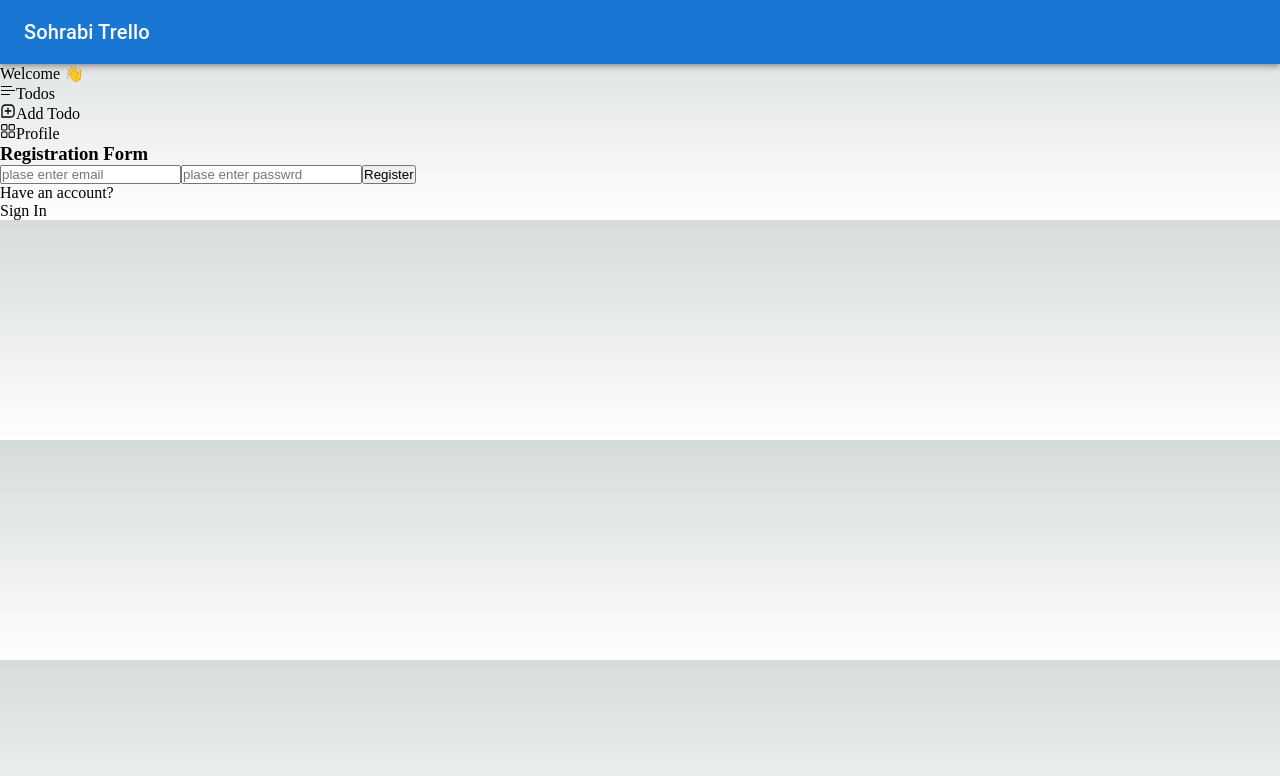
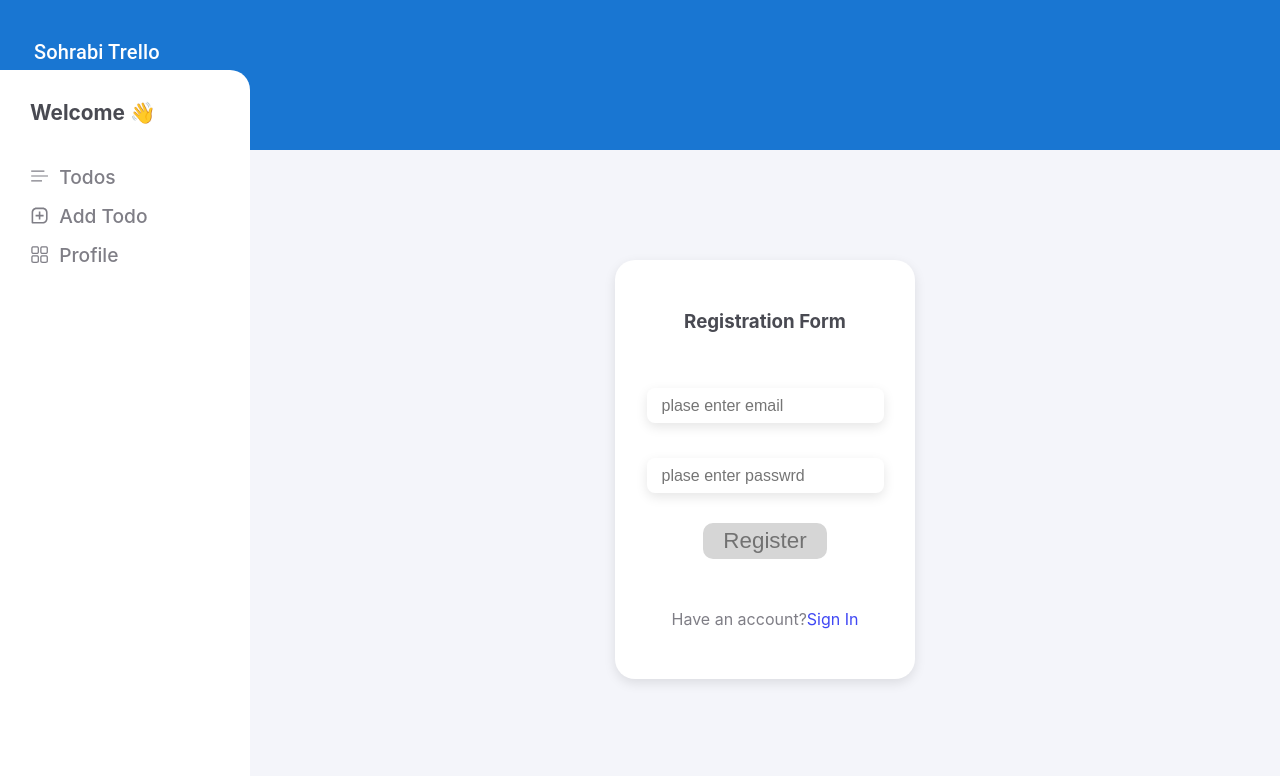
Before and after one commit to mohammadsohrabi2021/Trello, a Next.js app: page /signup in a window 1280 px wide. Shown: the top 776 px of the page. Built offline with nearby package versions, Linux system fonts and the light colour scheme; no server answers.

Commit message:
change style project done

```diff
--- a/styles/Home.module.css
+++ /dev/null
@@ -1,229 +0,0 @@
-.main {
-  display: flex;
-  flex-direction: column;
-  justify-content: space-between;
-  align-items: center;
-  padding: 6rem;
-  min-height: 100vh;
-}
-
-.description {
-  display: inherit;
-  justify-content: inherit;
-  align-items: inherit;
-  font-size: 0.85rem;
-  max-width: var(--max-width);
-  width: 100%;
-  z-index: 2;
-  font-family: var(--font-mono);
-}
-
-.description a {
-  display: flex;
-  justify-content: center;
-  align-items: center;
-  gap: 0.5rem;
-}
-
-.description p {
-  position: relative;
-  margin: 0;
-  padding: 1rem;
-  background-color: rgba(var(--callout-rgb), 0.5);
-  border: 1px solid rgba(var(--callout-border-rgb), 0.3);
-  border-radius: var(--border-radius);
-}
-
-.code {
-  font-weight: 700;
-  font-family: var(--font-mono);
-}
-
-.grid {
-  display: grid;
-  grid-template-columns: repeat(4, minmax(25%, auto));
-  width: var(--max-width);
-  max-width: 100%;
-}
-
-.card {
-  padding: 1rem 1.2rem;
-  border-radius: var(--border-radius);
-  background: rgba(var(--card-rgb), 0);
-  border: 1px solid rgba(var(--card-border-rgb), 0);
-  transition: background 200ms, border 200ms;
-}
-
-.card span {
-  display: inline-block;
-  transition: transform 200ms;
-}
-
-.card h2 {
-  font-weight: 600;
-  margin-bottom: 0.7rem;
-}
-
-.card p {
-  margin: 0;
-  opacity: 0.6;
-  font-size: 0.9rem;
-  line-height: 1.5;
-  max-width: 30ch;
-}
-
-.center {
-  display: flex;
-  justify-content: center;
-  align-items: center;
-  position: relative;
-  padding: 4rem 0;
-}
-
-.center::before {
-  background: var(--secondary-glow);
-  border-radius: 50%;
-  width: 480px;
-  height: 360px;
-  margin-left: -400px;
-}
-
-.center::after {
-  background: var(--primary-glow);
-  width: 240px;
-  height: 180px;
-  z-index: -1;
-}
-
-.center::before,
-.center::after {
-  content: '';
-  left: 50%;
-  position: absolute;
-  filter: blur(45px);
-  transform: translateZ(0);
-}
-
-.logo {
-  position: relative;
-}
-/* Enable hover only on non-touch devices */
-@media (hover: hover) and (pointer: fine) {
-  .card:hover {
-    background: rgba(var(--card-rgb), 0.1);
-    border: 1px solid rgba(var(--card-border-rgb), 0.15);
-  }
-
-  .card:hover span {
-    transform: translateX(4px);
-  }
-}
-
-@media (prefers-reduced-motion) {
-  .card:hover span {
-    transform: none;
-  }
-}
-
-/* Mobile */
-@media (max-width: 700px) {
-  .content {
-    padding: 4rem;
-  }
-
-  .grid {
-    grid-template-columns: 1fr;
-    margin-bottom: 120px;
-    max-width: 320px;
-    text-align: center;
-  }
-
-  .card {
-    padding: 1rem 2.5rem;
-  }
-
-  .card h2 {
-    margin-bottom: 0.5rem;
-  }
-
-  .center {
-    padding: 8rem 0 6rem;
-  }
-
-  .center::before {
-    transform: none;
-    height: 300px;
-  }
-
-  .description {
-    font-size: 0.8rem;
-  }
-
-  .description a {
-    padding: 1rem;
-  }
-
-  .description p,
-  .description div {
-    display: flex;
-    justify-content: center;
-    position: fixed;
-    width: 100%;
-  }
-
-  .description p {
-    align-items: center;
-    inset: 0 0 auto;
-    padding: 2rem 1rem 1.4rem;
-    border-radius: 0;
-    border: none;
-    border-bottom: 1px solid rgba(var(--callout-border-rgb), 0.25);
-    background: linear-gradient(
-      to bottom,
-      rgba(var(--background-start-rgb), 1),
-      rgba(var(--callout-rgb), 0.5)
-    );
-    background-clip: padding-box;
-    backdrop-filter: blur(24px);
-  }
-
-  .description div {
-    align-items: flex-end;
-    pointer-events: none;
-    inset: auto 0 0;
-    padding: 2rem;
-    height: 200px;
-    background: linear-gradient(
-      to bottom,
-      transparent 0%,
-      rgb(var(--background-end-rgb)) 40%
-    );
-    z-index: 1;
-  }
-}
-
-/* Tablet and Smaller Desktop */
-@media (min-width: 701px) and (max-width: 1120px) {
-  .grid {
-    grid-template-columns: repeat(2, 50%);
-  }
-}
-
-@media (prefers-color-scheme: dark) {
-  .vercelLogo {
-    filter: invert(1);
-  }
-
-  .logo {
-    filter: invert(1) drop-shadow(0 0 0.3rem #ffffff70);
-  }
-}
-
-@keyframes rotate {
-  from {
-    transform: rotate(360deg);
-  }
-  to {
-    transform: rotate(0deg);
-  }
-}
--- a/styles/globals.css
+++ b/styles/globals.css
@@ -1,76 +1,12 @@
-:root {
-  --max-width: 1100px;
-  --border-radius: 12px;
-  --font-mono: ui-monospace, Menlo, Monaco, 'Cascadia Mono', 'Segoe UI Mono',
-    'Roboto Mono', 'Oxygen Mono', 'Ubuntu Monospace', 'Source Code Pro',
-    'Fira Mono', 'Droid Sans Mono', 'Courier New', monospace;
-
-  --foreground-rgb: 0, 0, 0;
-  --background-start-rgb: 214, 219, 220;
-  --background-end-rgb: 255, 255, 255;
-
-  --primary-glow: conic-gradient(
-    from 180deg at 50% 50%,
-    #16abff33 0deg,
-    #0885ff33 55deg,
-    #54d6ff33 120deg,
-    #0071ff33 160deg,
-    transparent 360deg
-  );
-  --secondary-glow: radial-gradient(
-    rgba(255, 255, 255, 1),
-    rgba(255, 255, 255, 0)
-  );
-
-  --tile-start-rgb: 239, 245, 249;
-  --tile-end-rgb: 228, 232, 233;
-  --tile-border: conic-gradient(
-    #00000080,
-    #00000040,
-    #00000030,
-    #00000020,
-    #00000010,
-    #00000010,
-    #00000080
-  );
-
-  --callout-rgb: 238, 240, 241;
-  --callout-border-rgb: 172, 175, 176;
-  --card-rgb: 180, 185, 188;
-  --card-border-rgb: 131, 134, 135;
+html,
+body {
+  font-family: -apple-system, BlinkMacSystemFont, Segoe UI, Roboto, Oxygen,
+    Ubuntu, Cantarell, Fira Sans, Droid Sans, Helvetica Neue, sans-serif;
 }
 
-@media (prefers-color-scheme: dark) {
-  :root {
-    --foreground-rgb: 255, 255, 255;
-    --background-start-rgb: 0, 0, 0;
-    --background-end-rgb: 0, 0, 0;
-
-    --primary-glow: radial-gradient(rgba(1, 65, 255, 0.4), rgba(1, 65, 255, 0));
-    --secondary-glow: linear-gradient(
-      to bottom right,
-      rgba(1, 65, 255, 0),
-      rgba(1, 65, 255, 0),
-      rgba(1, 65, 255, 0.3)
-    );
-
-    --tile-start-rgb: 2, 13, 46;
-    --tile-end-rgb: 2, 5, 19;
-    --tile-border: conic-gradient(
-      #ffffff80,
-      #ffffff40,
-      #ffffff30,
-      #ffffff20,
-      #ffffff10,
-      #ffffff10,
-      #ffffff80
-    );
-
-    --callout-rgb: 20, 20, 20;
-    --callout-border-rgb: 108, 108, 108;
-    --card-rgb: 100, 100, 100;
-    --card-border-rgb: 200, 200, 200;
-  }
+a {
+  color: inherit;
+  text-decoration: none;
 }
 
 * {
@@ -79,29 +15,352 @@
   margin: 0;
 }
 
-html,
-body {
-  max-width: 100vw;
-  overflow-x: hidden;
+header {
+  background-color: #3f47f4;
+  height: 150px;
+  color: #fff;
+  font-size: 1.5rem;
+  font-weight: bold;
+  padding: 20px 10px;
+  display: flex;
+  justify-content: space-between;
 }
 
-body {
-  color: rgb(var(--foreground-rgb));
-  background: linear-gradient(
-      to bottom,
-      transparent,
-      rgb(var(--background-end-rgb))
-    )
-    rgb(var(--background-start-rgb));
+header button {
+  background-color: #3f47f4;
+  border: 1px solid #fff;
+  height: fit-content;
+  color: #fff;
+  font-size: 1.1rem;
+  padding: 5px 10px;
 }
 
-a {
-  color: inherit;
-  text-decoration: none;
+header button svg {
+  margin-left: 10px;
 }
 
-@media (prefers-color-scheme: dark) {
-  html {
-    color-scheme: dark;
-  }
+.container--main {
+  display: flex;
+  min-height: calc(100vh - 150px);
 }
+
+aside {
+  background-color: #fff;
+  width: 250px;
+  position: relative;
+  bottom: 80px;
+  border-top-right-radius: 20px;
+  color: #7f7e86;
+  padding: 30px 0 0 30px;
+}
+
+aside p {
+  color: #494a52;
+  font-size: 1.3rem;
+  font-weight: bold;
+  margin-bottom: 40px;
+}
+
+aside li {
+  font-size: 1.2rem;
+  font-weight: 500;
+  color: F4F5FA;
+  margin: 15px 0;
+  display: flex;
+  align-items: center;
+}
+
+aside li a {
+  margin-left: 10px;
+}
+
+li {
+  list-style: none;
+}
+
+section {
+  background-color: #f4f5fa;
+  flex-grow: 1;
+  padding: 10px;
+  /* width: 100%; */
+}
+
+h2 {
+  color: #494a52;
+  display: flex;
+  align-items: center;
+  margin-bottom: 30px;
+}
+
+h2 svg {
+  margin-right: 10px;
+}
+
+.add-form {
+  display: flex;
+  flex-direction: column;
+  padding: 20px;
+}
+
+.add-form__input {
+  margin-top: 20px;
+}
+
+.add-form__input--first {
+  display: flex;
+  flex-direction: column;
+  margin-bottom: 50px;
+}
+
+label {
+  color: #7f7e86;
+  font-size: 1.3rem;
+}
+
+input {
+  border: none;
+  border-radius: 8px;
+  margin-top: 5px;
+  background-color: #fff;
+  color: #7f7e86;
+  font-size: 1rem;
+  box-shadow: rgba(0, 0, 0, 0.1) 0px 4px 12px;
+  padding: 5px 15px;
+  height: 35px;
+  outline: none;
+  max-width: 500px;
+}
+
+.add-form__input--second {
+  display: flex;
+  flex-direction: column;
+  margin-bottom: 20px;
+  width: fit-content;
+}
+
+.add-form__input--second div {
+  display: flex;
+  align-items: center;
+  justify-content: space-between;
+  padding: 0 10px;
+  border-radius: 10px;
+  color: white;
+  margin: 10px 0;
+}
+
+.add-form__input--second input {
+  box-shadow: none;
+  margin-left: 10px;
+  width: 18px;
+}
+
+.add-form__input--second label {
+  color: white;
+  display: flex;
+  align-items: center;
+}
+
+.add-form__input--second label svg {
+  margin-right: 10px;
+}
+
+.add-form__input--second .todo {
+  background-color: #f2b82e;
+}
+
+.add-form__input--second .inProgress {
+  background-color: #1be2b1;
+}
+
+.add-form__input--second .review {
+  background-color: #3f79f7;
+}
+
+.add-form__input--second .done {
+  background-color: #14d3e2;
+}
+
+button {
+  border: none;
+  font-size: 1.4rem;
+  display: flex;
+  align-items: center;
+  background-color: #d6d6d6;
+  color: #727272;
+  padding: 5px 20px;
+  border-radius: 10px;
+  cursor: pointer;
+}
+
+.profile-form {
+  padding: 20px;
+}
+
+.profile-form__input {
+  margin-top: 20px;
+}
+
+.profile-form__input div {
+  display: flex;
+  flex-direction: column;
+  margin-bottom: 20px;
+}
+
+.profile-data {
+  margin-top: 20px;
+}
+
+.profile-data div {
+  display: flex;
+  align-items: center;
+  margin-bottom: 10px;
+}
+
+.profile-data span {
+  color: #7f7e86;
+  font-size: 1rem;
+  margin-right: 5px;
+}
+
+.profile-data p {
+  font-size: 1.2rem;
+  color: #494a52;
+  font-weight: 500;
+}
+
+.home-page {
+  display: flex;
+  justify-content: space-between;
+}
+
+.home-page div {
+  background-color: #fff;
+  margin: 5px;
+  border-radius: 5px;
+  flex-grow: 1;
+}
+
+.home-page p {
+  border-top-right-radius: 5px;
+  border-top-left-radius: 5px;
+  padding: 5px;
+  text-align: center;
+  color: white;
+  font-size: 1.3rem;
+  font-weight: bold;
+}
+
+.home-page--todo p {
+  background-color: #f2b82e;
+}
+
+.home-page--inProgress p {
+  background-color: #1be2b1;
+}
+
+.home-page--review p {
+  background-color: #3f79f7;
+}
+
+.home-page--done p {
+  background-color: #14d3e2;
+}
+
+.home-page .tasks {
+  margin: 0;
+}
+
+.tasks .tasks__card {
+  box-shadow: rgba(0, 0, 0, 0.1) 0px 4px 12px;
+  padding: 15px;
+  margin: 25px 15px;
+}
+
+.tasks .tasks__card span {
+  width: 50%;
+  height: 3px;
+  display: block;
+  margin-bottom: 30px;
+  border-radius: 2px;
+}
+
+.tasks .tasks__card span.todo {
+  background-color: #f2b82e;
+}
+
+.tasks .tasks__card span.inProgress {
+  background-color: #1be2b1;
+}
+
+.tasks .tasks__card span.review {
+  background-color: #3f79f7;
+}
+
+.tasks .tasks__card span.done {
+  background-color: #14d3e2;
+}
+
+.tasks .tasks__card h4 {
+  color: #494a52;
+  font-size: 1.1rem;
+  font-weight: 400;
+}
+
+.tasks .tasks__card div {
+  display: flex;
+  justify-content: space-between;
+  background-color: #fff;
+  margin: 25px 0 0 0;
+}
+
+.tasks .tasks__card div button {
+  padding: 5px 10px;
+  font-size: 1rem;
+  border: none;
+  border-radius: 5px;
+  display: flex;
+  align-items: center;
+}
+
+.tasks .tasks__card div .button-next {
+  background-color: #cdf8ee;
+  color: #03ab81;
+}
+
+.tasks .tasks__card div .button-back {
+  background-color: #f8eccf;
+  color: #e5a000;
+}
+
+.signin-form {
+  display: flex;
+  flex-direction: column;
+  max-width: 300px;
+  width: 300px;
+  align-items: center;
+  margin: auto;
+  margin-top: 100px;
+  padding: 50px;
+  box-shadow: rgba(0, 0, 0, 0.1) 0px 4px 12px;
+  background-color: #fff;
+  border-radius: 20px;
+}
+
+.signin-form h3 {
+  color: #494a52;
+  margin-bottom: 50px;
+}
+
+.signin-form input {
+  margin-bottom: 30px;
+}
+
+.signin-form div {
+  margin-top: 50px;
+  display: flex;
+  color: #7f7e86;
+}
+
+.signin-form a {
+  color: #3f47f4;
+}
```
